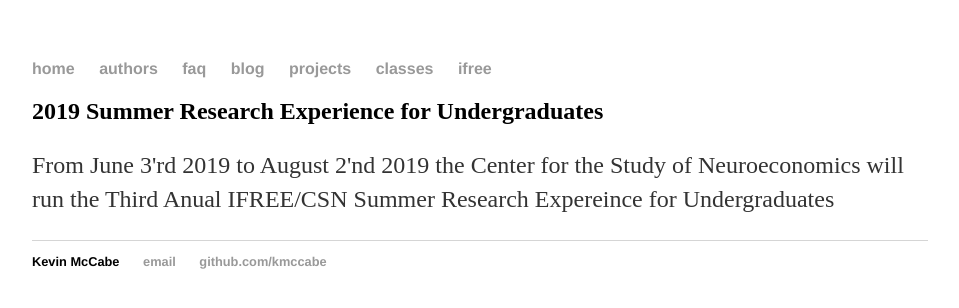
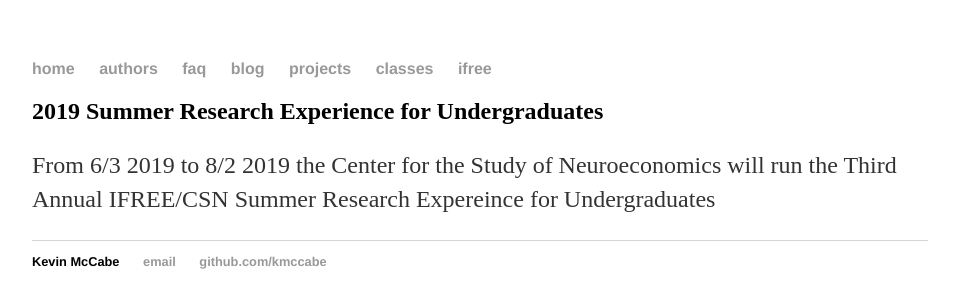
Before and after one commit to Kmccabe/KAM.github.io, a Jekyll site: the page built from IFREE/index.html, in a window 1280 px wide. Shown: the top 308 px of the page, without its empty margins (160-1119 px from the left). Built offline with Jekyll 4.4.1, drawn with Linux system fonts in a browser that asks for light colours.

Commit message:
Update index.html

```diff
--- a/IFREE/index.html
+++ b/IFREE/index.html
@@ -4,4 +4,4 @@ layout: default
 ---
 
 <h2>{{ page.title }}</h2>
-<p>From June 3'rd 2019 to August 2'nd 2019 the Center for the Study of Neuroeconomics will run the Third Anual IFREE/CSN Summer Research Expereince for Undergraduates</p>
+<p>From 6/3 2019 to 8/2 2019 the Center for the Study of Neuroeconomics will run the Third Annual IFREE/CSN Summer Research Expereince for Undergraduates</p>
```
